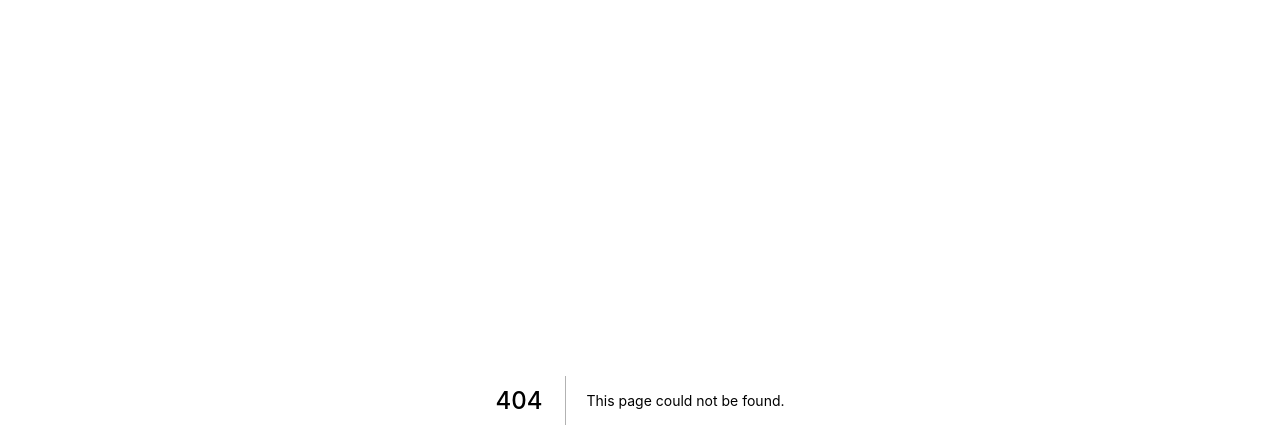
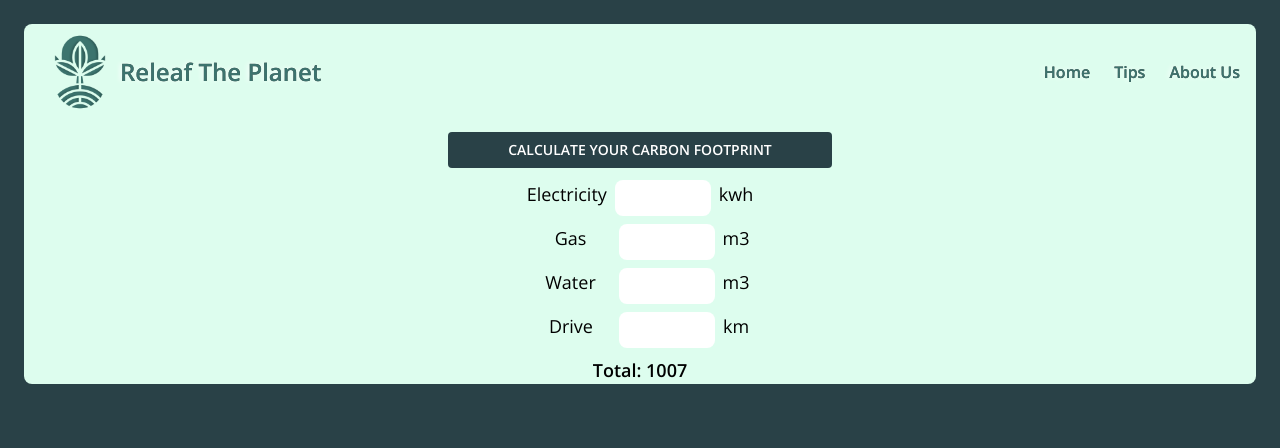
Before and after one commit to paulinevos/releaf, a Next.js app: page /calculate in a window 1280 px wide. Before the commit this address had no page. Shown: the top 448 px of the page. Built offline with nearby package versions, Linux system fonts and the light colour scheme.

Commit message:
Felix is added and calculation component is created

```diff
--- /dev/null
+++ b/components/Calculation.js
@@ -0,0 +1,57 @@
+import React, { useState } from 'react';
+
+export function Calculation() {
+
+  const data = [
+    {
+      name:'Electricity',
+      unit: 'kwh',
+      carbonfootprintPerUnit: 100
+    },
+    {
+      name:'Gas',
+      unit: 'm3',
+      carbonfootprintPerUnit: 201
+    },
+    {
+      name:'Water',
+      unit: 'm3',
+      carbonfootprintPerUnit: 302
+    },
+    {
+      name:'Drive',
+      unit: 'km',
+      carbonfootprintPerUnit: 404
+    }
+  ]
+  const [costs, setCosts] = useState(data);
+
+  const handleCostsChange = event => {
+    const _tempCosts = [...costs];
+    _tempCosts[event.target.dataset.id][event.target.name] = event.target.value;
+    setCosts(_tempCosts);
+  };
+
+  const getTotalCosts = () => {
+    return costs.reduce((total, e) => {
+      return total + Number(e.carbonfootprintPerUnit);
+    }, 0);
+  };
+
+  return (
+    <div className="w-96 text-lg text-center">
+      <p className="font-bold text-sm bg-leaf-800 text-white py-2 rounded my-3">CALCULATE YOUR CARBON FOOTPRINT</p>
+      {data.map((e,index) =>
+          <div data-id={index} className="flex my-2 justify-center">
+            <p className="w-24">{e.name}</p>
+            <input type="number" min="0" step="100" value={e.consumption} data-id={index} className="py-1 pl-3 w-24 rounded-lg"
+            onChange={handleCostsChange}/>
+            <p className="mx-2">{e.unit}</p>
+         </div>
+      )}
+      <p className="font-bold">Total: {getTotalCosts()}</p>
+    </div>
+  );
+}
+
+export default Calculation;
--- a/components/Card.js
+++ b/components/Card.js
@@ -6,7 +6,7 @@ export function Card(props) {
       <div className="text-center w-48">
         <p className="text-lg font-bold">BASIC</p>
         <p className="text-sm mb-2 h-20 md:h-16">Yearly generated footprint which shows approximately consumption</p>
-        <Link href="/calculation">
+        <Link href="/calculate">
           <button className="text-yellow-300 rounded-full bg-leaf-800 px-3 py-1 font-bold hover:text-white">CALCULATE</button>
         </Link>
       </div>
--- a/pages/about-us.js
+++ b/pages/about-us.js
@@ -9,11 +9,11 @@ const TEAMDATA = [{
   quote_en:'I believe in a world we can improve whilst maintaining an enjoyable life. If we all would be a little more conscious and we would continuously make small improvements I\'m convinced we could leave our planet in a better condition than we inherited it.'
 },
   {
-  name:'Diederick Vos',
-  title:'Consultant',
-  imageurl:'/team-diederickVos.png',
-  quote_nl:'Ik geloof in een wereld die we beter kunnen maken terwijl we een leuk leven leiden. Als we met z\'n allen een beetje bewuster zouden zijn en kleine verbeterstapjes zouden zetten ben ik ervan overtuigd dat we de wereld in een betere staat achter kunnen laten dan dat we haar ooit geërfd hebben.',
-  quote_en:'I believe in a world we can improve whilst maintaining an enjoyable life. If we all would be a little more conscious and we would continuously make small improvements I\'m convinced we could leave our planet in a better condition than we inherited it.'
+  name:'Felix ...',
+  title:'...',
+  imageurl:'/team-felix.png',
+  quote_nl:'',
+  quote_en:'Only midway through my 30’s, I realised that I had the power to make a meaningful difference for the environment myself Instead of always planning this revolutionary big change that was always put off, I started making smaller and more manageable steps. This allowed me to start, and all the positiveness that resulted from this, gave the push I needed to keep going further.With Releaf the Planet I hope to be at this starting point of other people’s journey towards more sustainable living. I want to help you take that ‘one small step’. '
 },
   {
   name:'Diederick Vos',
--- /dev/null
+++ b/pages/calculate.js
@@ -0,0 +1,20 @@
+import Layout from "../components/Layout";
+import Calculation from "../components/Calculation";
+
+function Calculate() {
+
+  const data = [
+
+  ]
+  return (
+    <div>
+      <Layout>
+        <div className="flex justify-center w-full align-center">
+          <Calculation/>
+        </div>
+      </Layout>
+    </div>
+  );
+}
+
+export default Calculate;
--- a/pages/calculation.js
+++ /dev/null
@@ -1,13 +0,0 @@
-import Layout from "../components/Layout";
-
-function Calculation() {
-  return (
-    <div>
-      <Layout>
-        <p className="text-lg font-bold">Calculation</p>
-      </Layout>
-    </div>
-  );
-}
-
-export default Calculation;
```
Also changed, not shown: public/team-felix.png (added).
